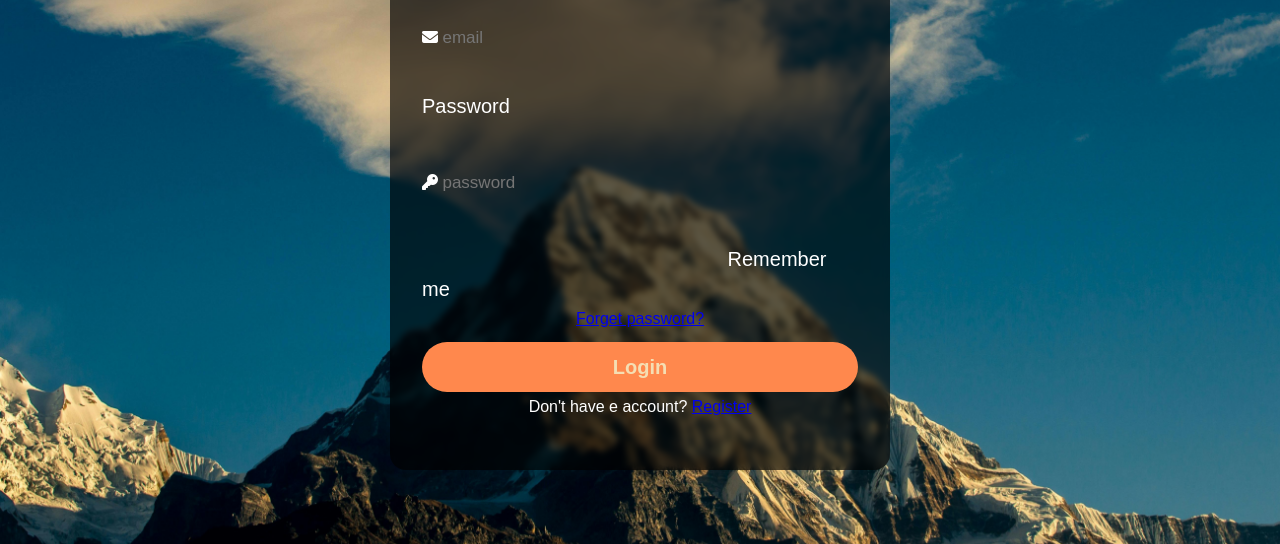
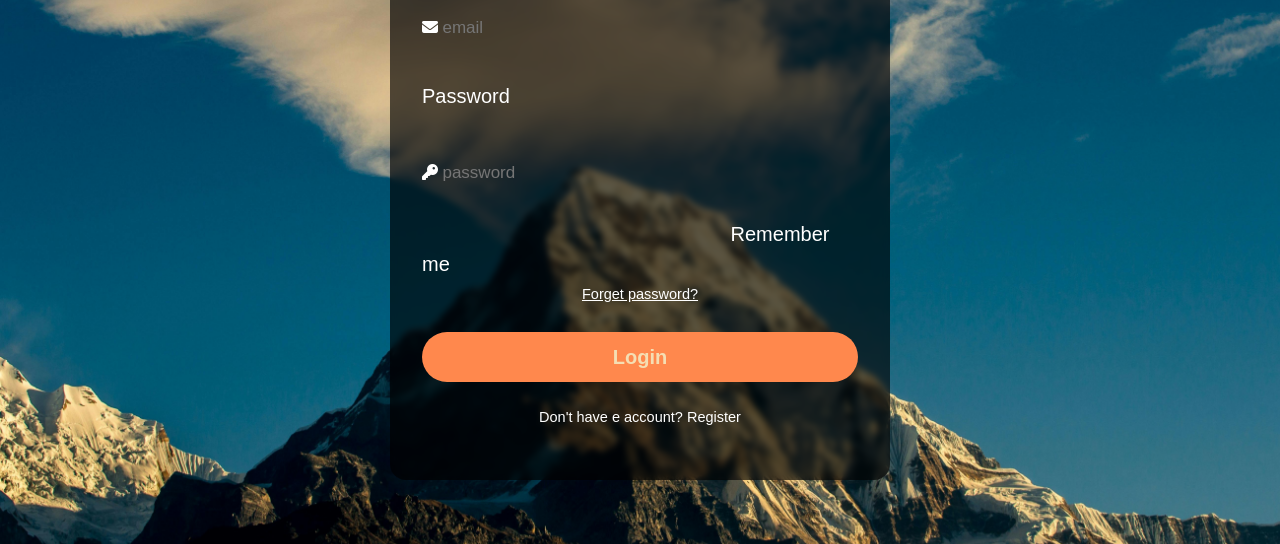
Before and after one commit to Locker1213/Login, a plain HTML site: page view/login.html in a window 1280 px wide. Shown: the part 256-800 px from the top of the page. Drawn offline with Linux system fonts and the light colour scheme.

Commit message:
Update main.css

```diff
--- a/css/main.css
+++ b/css/main.css
@@ -88,3 +88,32 @@ button {
 button:hover {
     transform: scale(1.05);
 }
+.formClass .remember-forget {
+    display: flex;
+    justify-content: space-between;
+    font-size: 14.5px;
+    margin: -15px 0 15px;
+}
+.remember-forget label input {
+    accent-color: #fff;
+    margin-right: 3px;
+}
+.remember-forget a {
+    color: white;
+}
+.remember-forget p a:hover {
+    text-decoration: underline;
+}
+.formClass .Register-link {
+    font-size: 14.5px;
+    text-align: center;
+    margin-top: 20px;
+}
+.Register-link p a {
+color: #fff;
+text-decoration: none;
+font-weight: 600px;
+}
+.Register-link p a:hover {
+    text-decoration: underline;
+}
```
